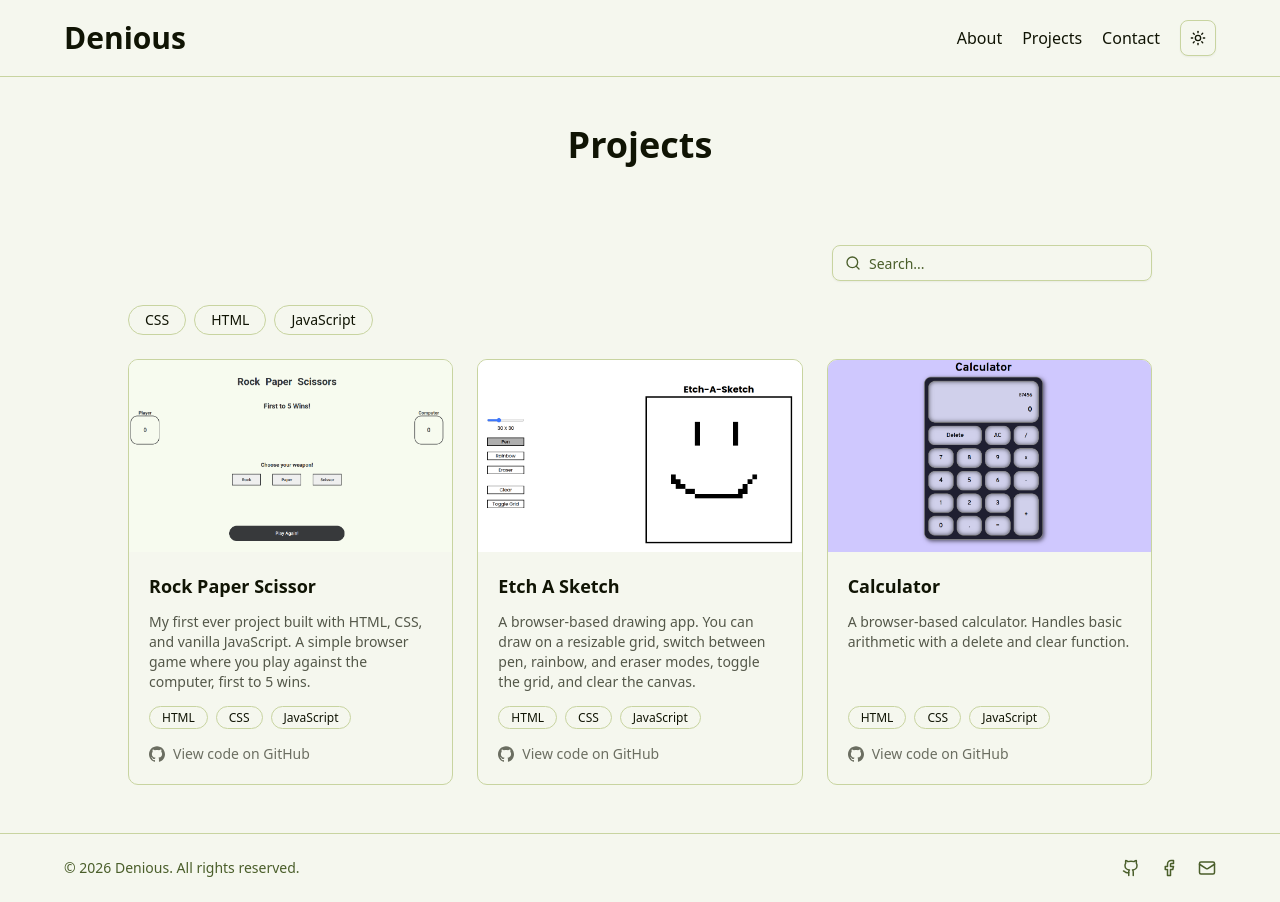
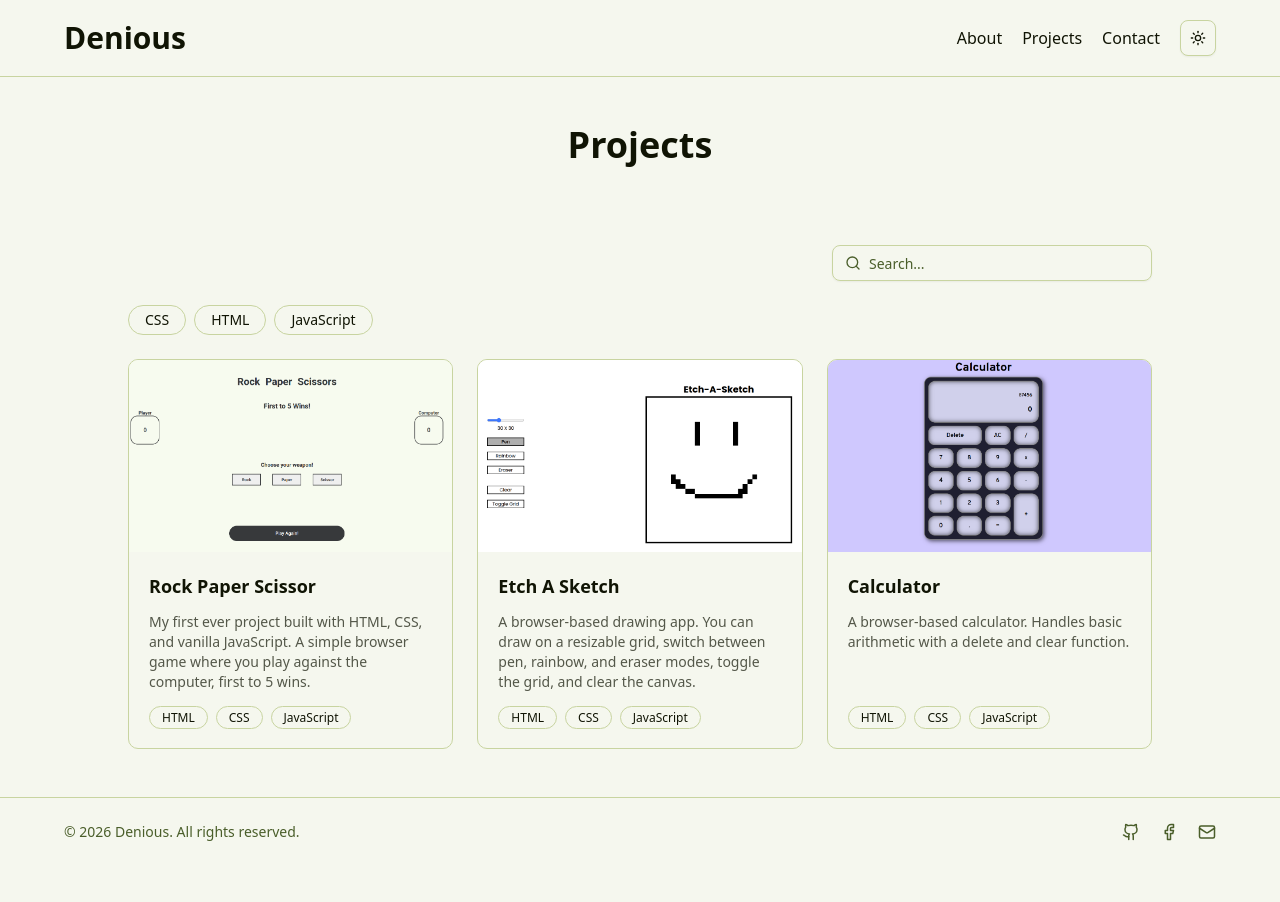
Before and after one commit to LourdenB15/portfolio, a Next.js app: page /projects in a window 1280 px wide. After the commit the page ends 866 px from the top, so only its background shows below. Built offline with nearby package versions, Linux system fonts and the light colour scheme.

Commit message:
Remove view code option from project card

```diff
--- a/components/common/ProjectCard.tsx
+++ b/components/common/ProjectCard.tsx
@@ -2,7 +2,6 @@
 
 import Link from "next/link";
 import Image from "next/image";
-import { SiGithub } from "react-icons/si";
 import { Project } from "@/constants/projects";
 
 export default function ProjectCard({ project }: { project: Project }) {
@@ -45,15 +44,6 @@ export default function ProjectCard({ project }: { project: Project }) {
             </Link>
           ))}
         </div>
-
-        <Link
-          href={project.github}
-          target="_blank"
-          className="flex items-center gap-2 text-sm opacity-60 hover:opacity-100 transition-opacity mt-1 w-fit"
-        >
-          <SiGithub size={16} />
-          View code on GitHub
-        </Link>
       </div>
     </div>
   );
```
